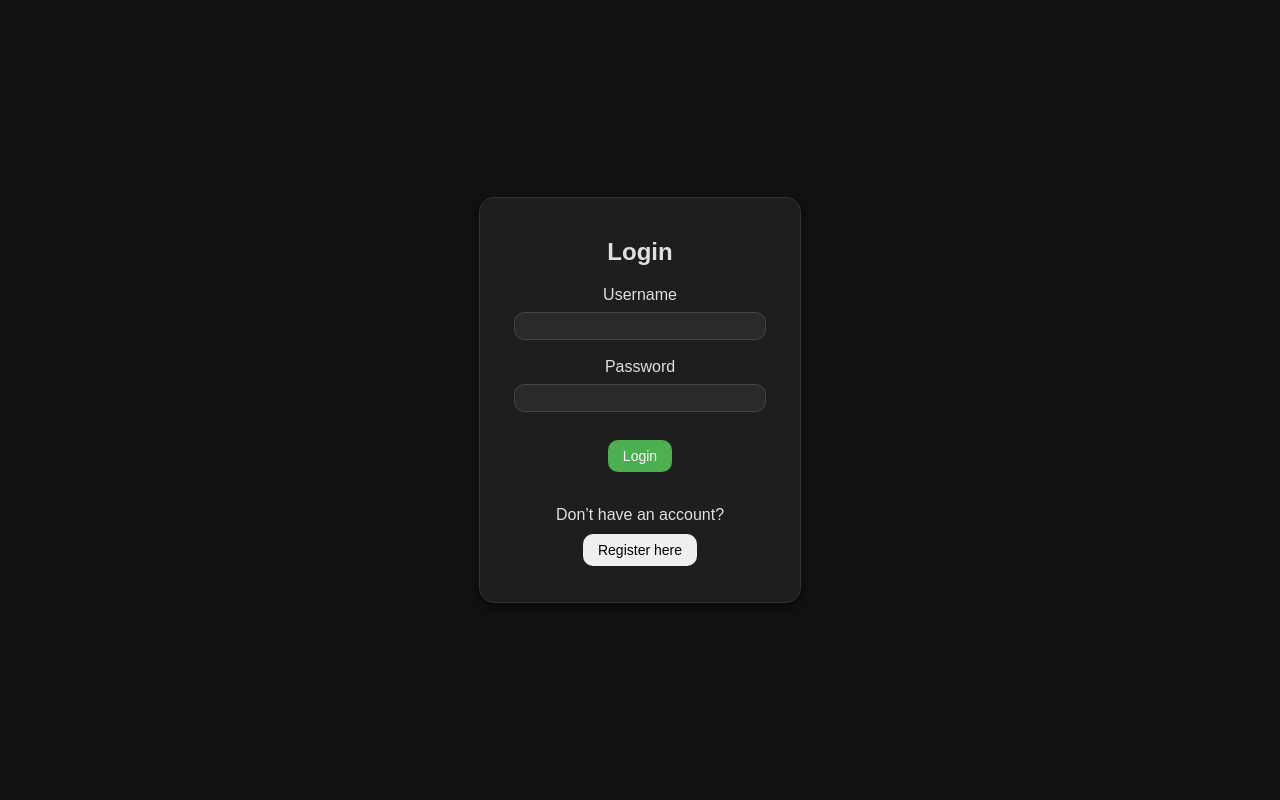
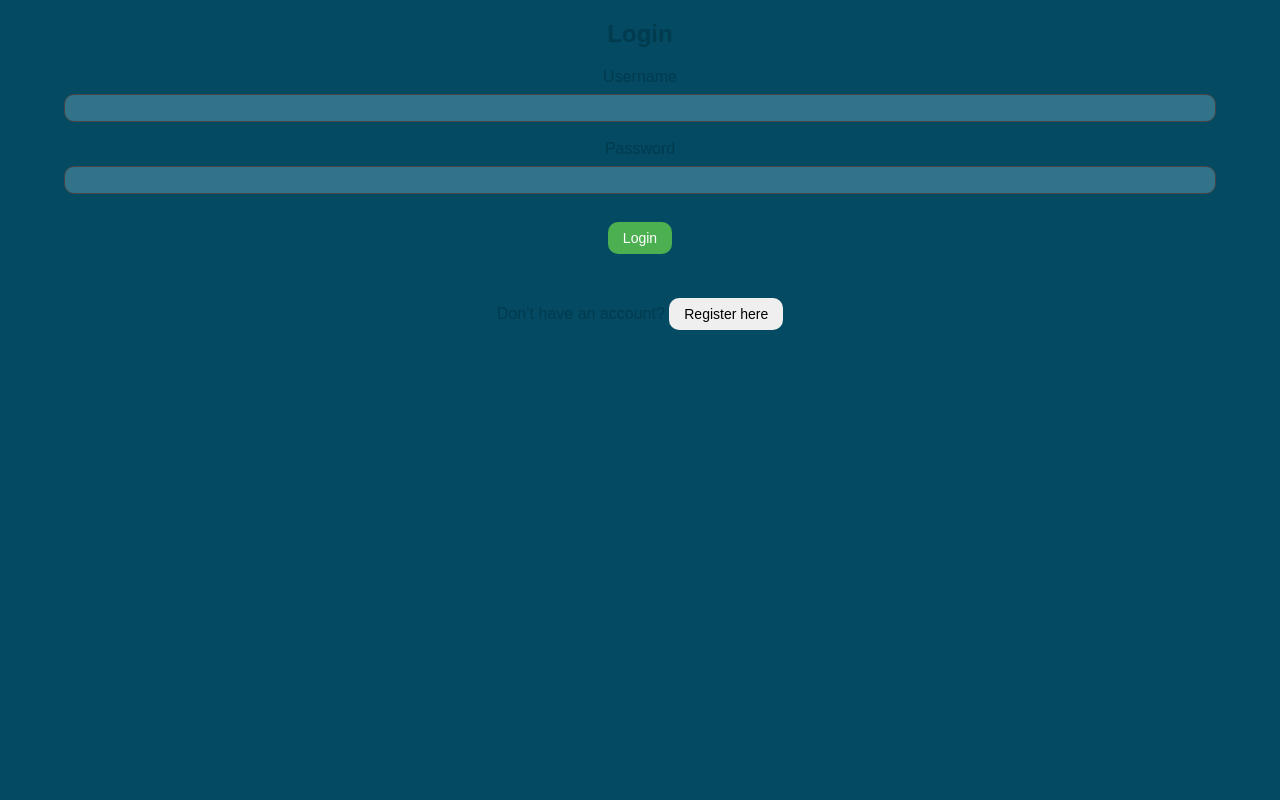
Before and after one commit to leo1400/contactManagerGroup6Fall2025, a PHP site: page / in a window 1280 px wide. Run offline with PHP 8.4, Linux system fonts and the light colour scheme.

Commit message:
Update styles.css

```diff
--- a/css/styles.css
+++ b/css/styles.css
@@ -1,37 +1,23 @@
 body {
   margin: 0;
-  background-color: #121212; /* full dark background */
-  color: #e0e0e0;
+  background-color: #044A62; /* full dark background */
+  color: #003B4E;
   font-family: Arial, sans-serif;
   height: 100vh;
+  overflow: hidden;
 }
 
-/* Wrapper centers content */
+/* For flex based column display */
 .wrapper {
   height: 100vh;
+  min-width: 100%;
+  margin: auto;
   display: flex;
-  background-color: #121212; /* dark background */
-  color: #e0e0e0; /* light text */
+  flex-direction: column;
+  text-align: center;
+  background-color: #044A62; /* dark background */
+  color: #003B4E; /* dark text */
   font-family: Arial, sans-serif;
-}
-
-/* Shared styles for login & register boxes */
-#loginDiv,
-#registerDiv,
-#addContactDiv {
-  border: solid 1px #333;
-  width: 280px;
-  min-height: 300px;
-  padding: 20px;
-  text-align: center;
-  flex-direction: column;
-  justify-content: center;
-  align-items: center;
-  gap: 8px;
-  border-radius: 15px;
-  background-color: #1e1e1e; /* dark panel */
-  margin: auto;
-  box-shadow: 0 4px 12px rgba(0, 0, 0, 0.6);
 }
 
 /* Input fields */
@@ -42,15 +28,15 @@ input {
   height: 28px;
   width: 90%;
   border: 1px solid #444;
-  background-color: #2a2a2a;
-  color: #fff;
+  background-color: #33738A;
+  color: #FCF9EC;
   transition: all 0.2s ease-in-out;
 }
 
 input:focus {
   outline: none;
   border-color: #007BFF;
-  background-color: #333;
+  background-color: #044A62;
   box-shadow: 0 0 6px rgba(0, 123, 255, 0.6);
 }
 
@@ -77,16 +63,133 @@ button.primary:hover {
 
 /* Secondary action buttons */
 button.secondary {
-  background-color: #333;
-  color: #ddd;
+  background-color: #044A62;
+  color: #fff;
 }
 
 button.secondary:hover {
-  background-color: #444;
+  background-color: #023951;
 }
 
 /* Special createAccount button if you still use it */
-.createAccount {
+.create-account {
   background-color: #4CAF50;
   color: white;
 }
+
+/* Shared styles for login, register, add contact boxes */
+.menu-div {
+  border: solid 1px #333;
+  width: 280px;
+  min-height: 300px;
+  padding: 20px;
+  text-align: center;
+  flex-direction: column;
+  justify-content: center;
+  align-items: center;
+  gap: 8px;
+  border-radius: 15px;
+  background-color: #FCF9EC; /* light panel */
+  margin: auto;
+  box-shadow: 0 4px 12px rgba(0, 0, 0, 0.6);
+}
+
+/* Gray out screen for add contact modal */
+#add-background {
+	display: none;
+	position: fixed;
+	z-index: 1;
+	width: 100%;
+	height: 100%;
+	background-color: rgba(0,0,0,0.4);
+}
+
+/* Animated modal with block display, no flex */
+#add-contact-div {
+	min-height: 425px;
+	-webkit-animation-name: animatetop;
+	-webkit-animation-duration: 0.4s;
+	animation-name: slidedown;
+	animation-duration: 0.6s
+}
+
+/* Add Animation */
+@-webkit-keyframes slidedown {
+	from {
+	transform: translateY(-300%);
+	}
+	to {
+	transform: translateY(0%);
+	}
+}
+
+@keyframes slidedown {
+	from {
+	transform: translateY(-300%);
+	}
+	to {
+	transform: translateY(0%);
+	}
+}
+
+#welcome {
+	margin: 18px 0 8px 18px;
+	color: #FCF9EC;
+	font-size: 20px;
+	font-weight: bold;
+}
+
+#searchbar {
+	background-color: #FCF9EC;
+	border: #003B4E;
+	border-radius: 14px 14px 0 0;
+	padding: 8px;
+	font-size: 18px;
+	color: #044A62;
+}
+
+/* Connects the search bar, contacts display, and add button */
+#display-contact-div {
+	width: 90%;
+	padding: 0;
+	margin-top: 0;
+	margin: auto;
+	background-color: #FCF9EC;
+	border: 3px, solid, #003B4E;
+	border-radius: 0 0 14px 14px;
+}
+
+.contact-form {
+	padding-bottom: 0;
+	margin-bottom: 0;
+}
+
+#trash-icon {
+	cursor: pointer;
+	font-size: 36px;
+	margin-left: 90%;
+}
+
+#add-icon {
+	cursor: pointer;
+	margin-bottom: 6px;
+}
+
+#cancel-icon {
+	cursor: pointer;
+	font-size: 25px;
+	margin-right: 4px;
+	float: right;
+}
+
+.problem-icons {
+	display: none;
+	position: relative;
+	top: 6px;
+	left: 9px
+}
+
+#error-message {
+	display: none;
+	color: red
+}
```
